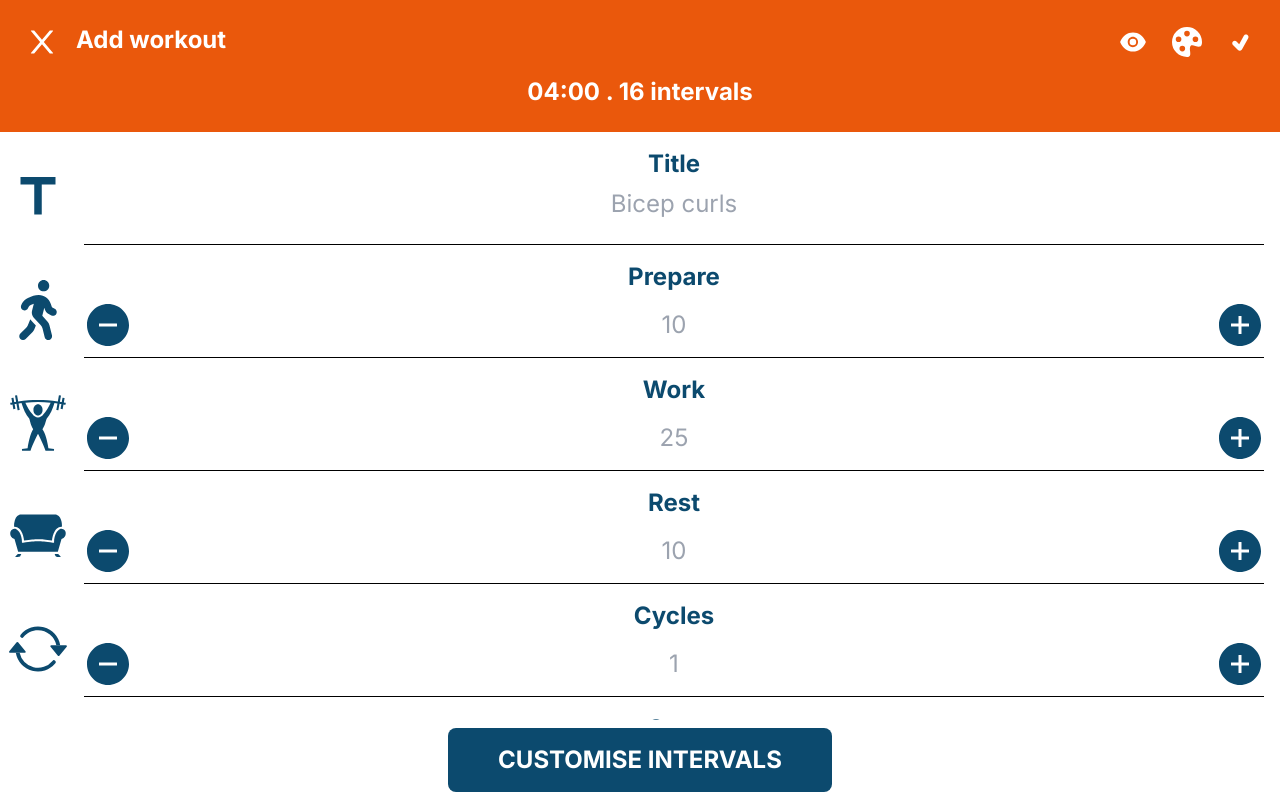
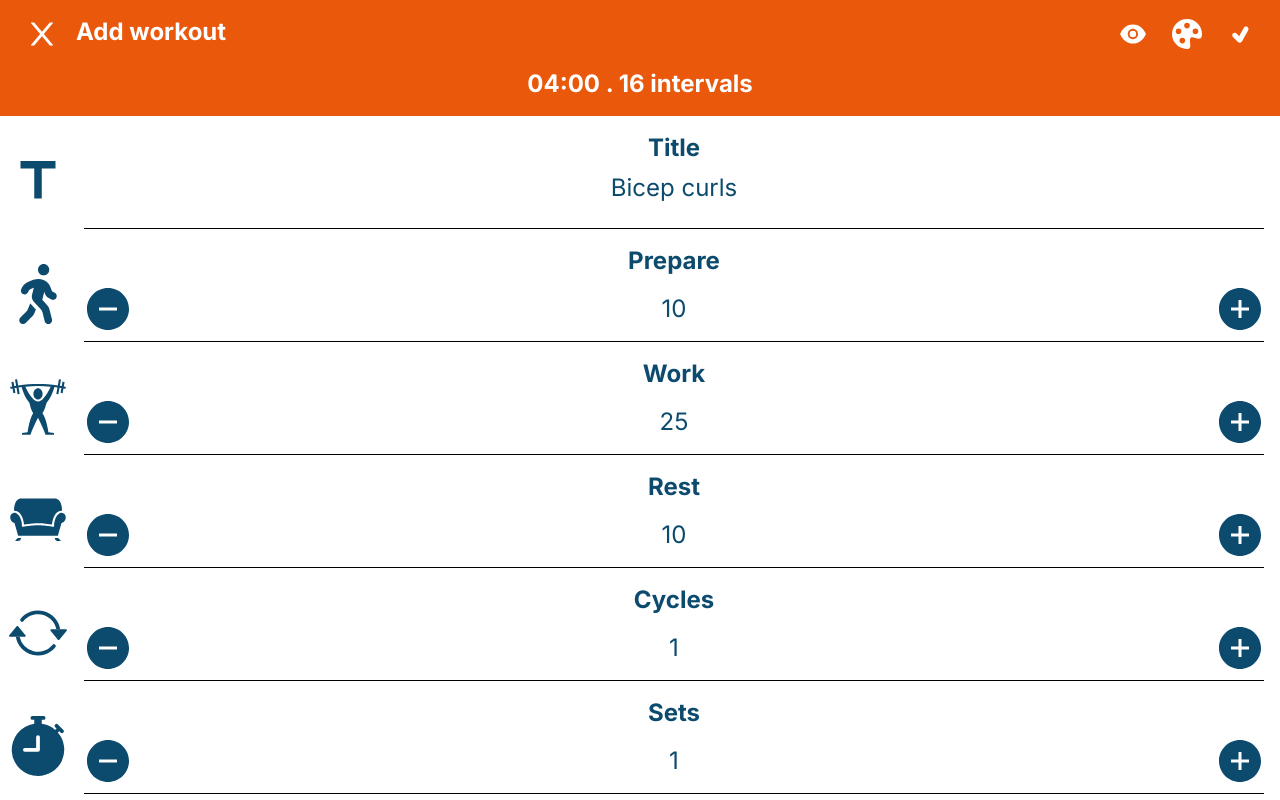
Before and after one commit to Lewisjohnward/tabata-timer, a Next.js app: page / in a window 1280 px wide. Shown: the top 800 px of the page. Built offline with nearby package versions, Linux system fonts and the light colour scheme.

Commit message:
removed customise interval

```diff
--- a/src/app/components/addWorkout.tsx
+++ b/src/app/components/addWorkout.tsx
@@ -1,5 +1,5 @@
 'use client'
-import { useState } from 'react'
+import { useEffect, useState } from 'react'
 import { AiOutlineClose, AiFillEye } from 'react-icons/ai'
 import { BsFillPaletteFill, BsArrowRepeat, BsFillStopwatchFill, BsSnow } from 'react-icons/bs'
 import { FaWalking } from 'react-icons/fa'
@@ -11,23 +11,29 @@ import { HomeProps } from './types'
 import Input from './input'
 
 const AddWorkout = ({setView} : HomeProps) => {
-    const [title, setTitle] = useState("")
-    const [prepare, setPrepare] = useState("")
-    const [work, setWork] = useState("")
-    const [rest, setRest] = useState("")
-    const [cycles, setCycles] = useState("")
-    const [sets, setSets] = useState("")
-    const [restBetweenSets, setRestBetweenSets] = useState("")
+    const [title, setTitle] = useState("Bicep curls")
+    const [prepare, setPrepare] = useState("10")
+    const [work, setWork] = useState("25")
+    const [rest, setRest] = useState("10")
+    const [cycles, setCycles] = useState("1")
+    const [sets, setSets] = useState("1")
+    const [restBetweenSets, setRestBetweenSets] = useState("0")
     const [cooldown, setCooldown] = useState("")
+    const [totalTime, setTotalTime] = useState()
 
     const handleReturnHome = () => {
         setView("home")
     }
 
+    useEffect(() => {
+
+    }, [prepare, work, rest, cycles, sets, rest, cooldown])
+
+
 
     return (
         <div className="relative text-sky-900 pb-4">
-            <div className="bg-orange-600 p-6 text-white font-bold">
+            <div className="bg-orange-600 px-6 py-4 text-white font-bold">
                 <div className="space-y-4">
                     <div className="flex justify-between items-center gap-4">
                         <div className="flex gap-4">
@@ -68,11 +74,6 @@ const AddWorkout = ({setView} : HomeProps) => {
                 <Input inputType={"number"} icon={<RxSpaceBetweenHorizontally />} label={"Rest between sets"} placeholder={"0"} value={restBetweenSets} setValue={setRestBetweenSets} />
                 <Input inputType={"number"} icon={<BsSnow />} label={"Cool down"} placeholder={"0"} value={cooldown} setValue={setCooldown} />
             </div>
-            <div className="fixed bottom-0 flex justify-center w-full py-2 px-4 bg-white">
-                <button className="uppercase w-96 p-4 bg-sky-900 text-white text-2xl font-bold rounded-lg">
-                    Customise intervals
-                </button>
-            </div>
         </div>
     )
 }
```
